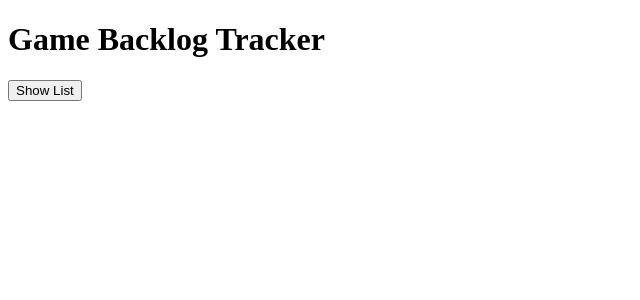
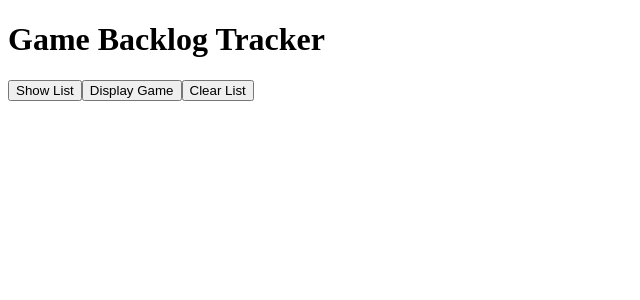
Before and after one commit to Jondrielle/Game-Backlog-Tracker, a Vue app in the folder frontend/: page / in a window 1280 px wide. Shown: the top 300 px of the page, without its empty margins (0-640 px from the left). Built offline with nearby package versions, Linux system fonts and the light colour scheme.

Commit message:
Adding logic for clearing list

```diff
--- a/frontend/src/App.vue
+++ b/frontend/src/App.vue
@@ -1,5 +1,6 @@
 <script setup>
 import {ref} from 'vue'
+import GameItem from "./components/GameItem.vue"
 
 const games = ref([])
 
@@ -20,12 +21,88 @@ async function getGames(){
     console.error(err)
   }
 }
+
+async function getGame(id){
+  try{
+    const response = await fetch(`http://127.0.0.1:8000/game/${id}`)
+
+    if(!response.ok){
+      throw new Error(`Response Error:${response.status}`)
+    }
+
+    result = await response.json()
+
+    console.log(result)
+  }catch(err){
+    console.error(err)
+  }
+}
+
+async function deleteGame(id){
+  try{
+    const response = await fetch(`http://127.0.0.1:8000/game/${id}`,{
+        method:"DELETE"
+      }
+    )
+
+    if(!response.ok){
+      throw new Error(`Response Error:${response.status}`)
+    }
+
+    const result = await response.json()
+
+    games.value = games.value.filter(game => game.id != id)
+
+
+  }catch(err){
+    console.error(err)
+  }
+}
+
+async function clear(){
+  try{
+    const response = await fetch("http://127.0.0.1:8000/game",{
+      method:"DELETE"
+    })
+
+    if(!response.ok){
+      throw new Error(`Response Error: ${response.status}`)
+    }
+
+    console.log("List cleared")
+
+    getGames()
+  }catch(err){
+    console.error(err)
+  }
+}
+
+async function updateGame(){
+
+}
 </script>
 
 <template>
   <h1>Game Backlog Tracker</h1>
 
   <button @click="getGames">Show List</button>
+
+  <button
+    @click="getGame"
+  >Display Game</button>
+
+  <div
+      v-for="game in games"
+      :key="game.id"
+  >
+    {{game.name}}
+    <button
+      @click="deleteGame(game.id)"
+    >Delete Game</button>
+  </div>
+
+  <button @click="clear">Clear List</button>
+
 </template>
 
 <style scoped></style>
```
